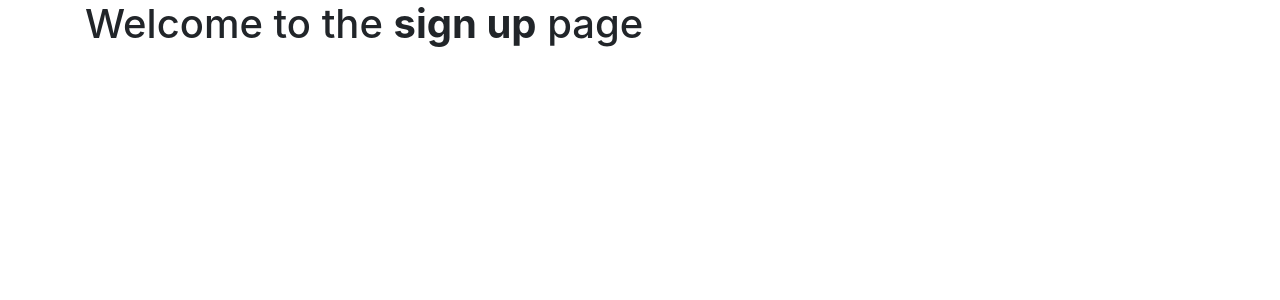
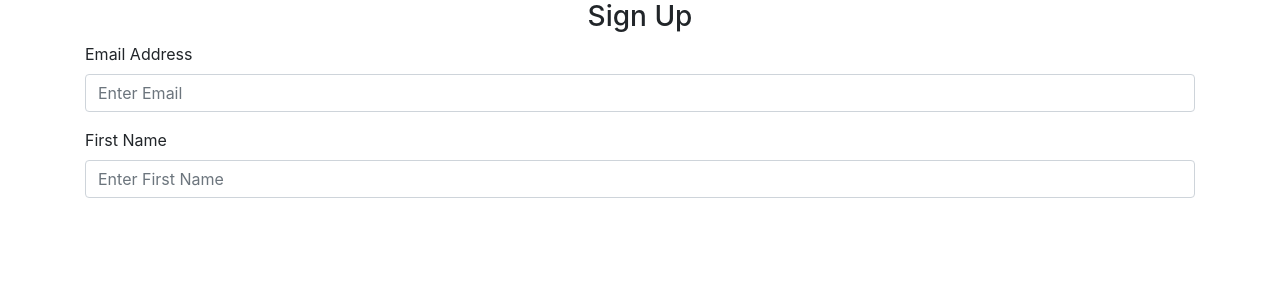
Before and after one commit to JackZiyangChen/FlaskLogin, a Flask app: page /sign-up in a window 1280 px wide. Shown: the part 56-356 px from the top of the page. Run offline with Flask 2, Linux system fonts and the light colour scheme; some libraries are stand-ins or nearby versions.

Commit message:
Started constructing sign up page: added some fields on front end

```diff
--- a/website/templates/signup.html
+++ b/website/templates/signup.html
@@ -2,5 +2,15 @@
 {% block title %}Sign Up{% endblock %}
 
 {% block content %}
-<h1>Welcome to the <b>sign up</b> page</h1>
+<form method="POST">
+    <h3 align="center">Sign Up</h3>
+    <div class="form-group">
+        <label for="email">Email Address</label>
+        <input type="email" class="form-control" id="email" name="email" placeholder="Enter Email"/>
+    </div>
+    <div class="form-group">
+        <label for="firstName">First Name</label>
+        <input type="text" class="form-control" id="firstName" name="firstName" placeholder="Enter First Name"/>
+    </div>
+</form>
 {% endblock %}
```
